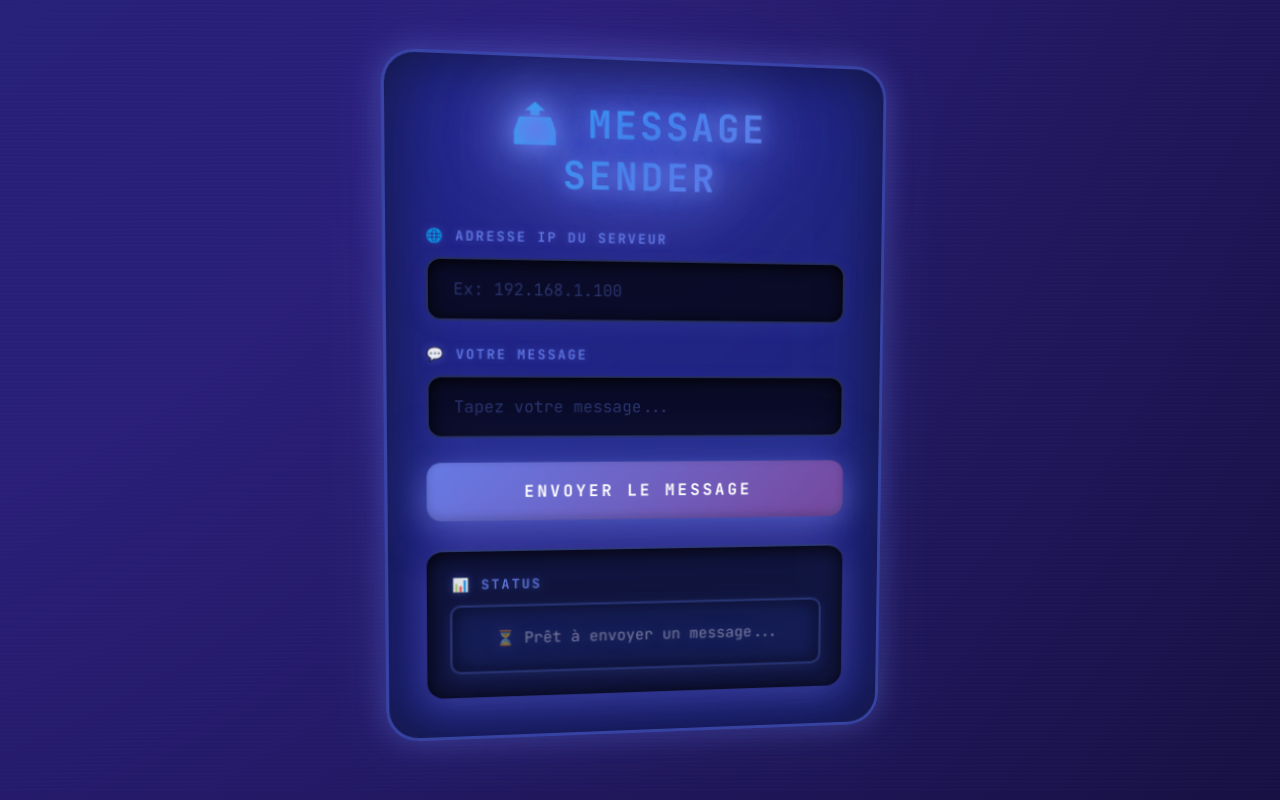
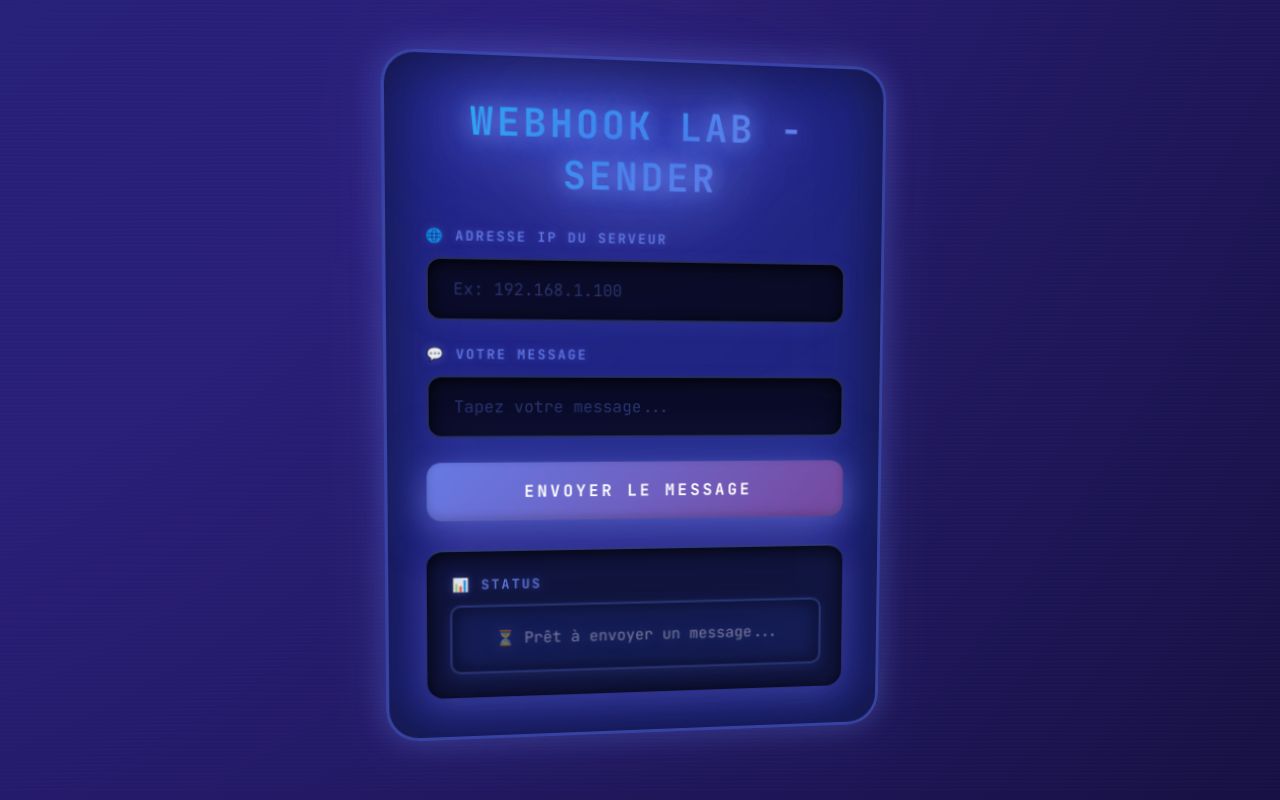
Before and after one commit to Mahkalix/TP_WebHook, a website built with Vite: page frontsender/index.html in a window 1280 px wide. Built offline with nearby package versions, Linux system fonts and the light colour scheme.

Commit message:
title change

```diff
--- a/frontsender/index.html
+++ b/frontsender/index.html
@@ -4,12 +4,12 @@
     <meta charset="UTF-8" />
     <link rel="icon" type="image/svg+xml" href="/vite.svg" />
     <meta name="viewport" content="width=device-width, initial-scale=1.0" />
-    <title>📤 Message Sender</title>
+    <title>Webhook LAB - Sender</title>
     <link rel="stylesheet" href="/src/style.css" />
   </head>
   <body>
     <main>
-      <h1>📤 Message Sender</h1>
+      <h1>Webhook LAB - Sender</h1>
 
       <div class="input-group">
         <label for="ip">🌐 Adresse IP du serveur</label>
```
Also changed, not shown: frontReceiver/index.html (+1 -1 lines).
